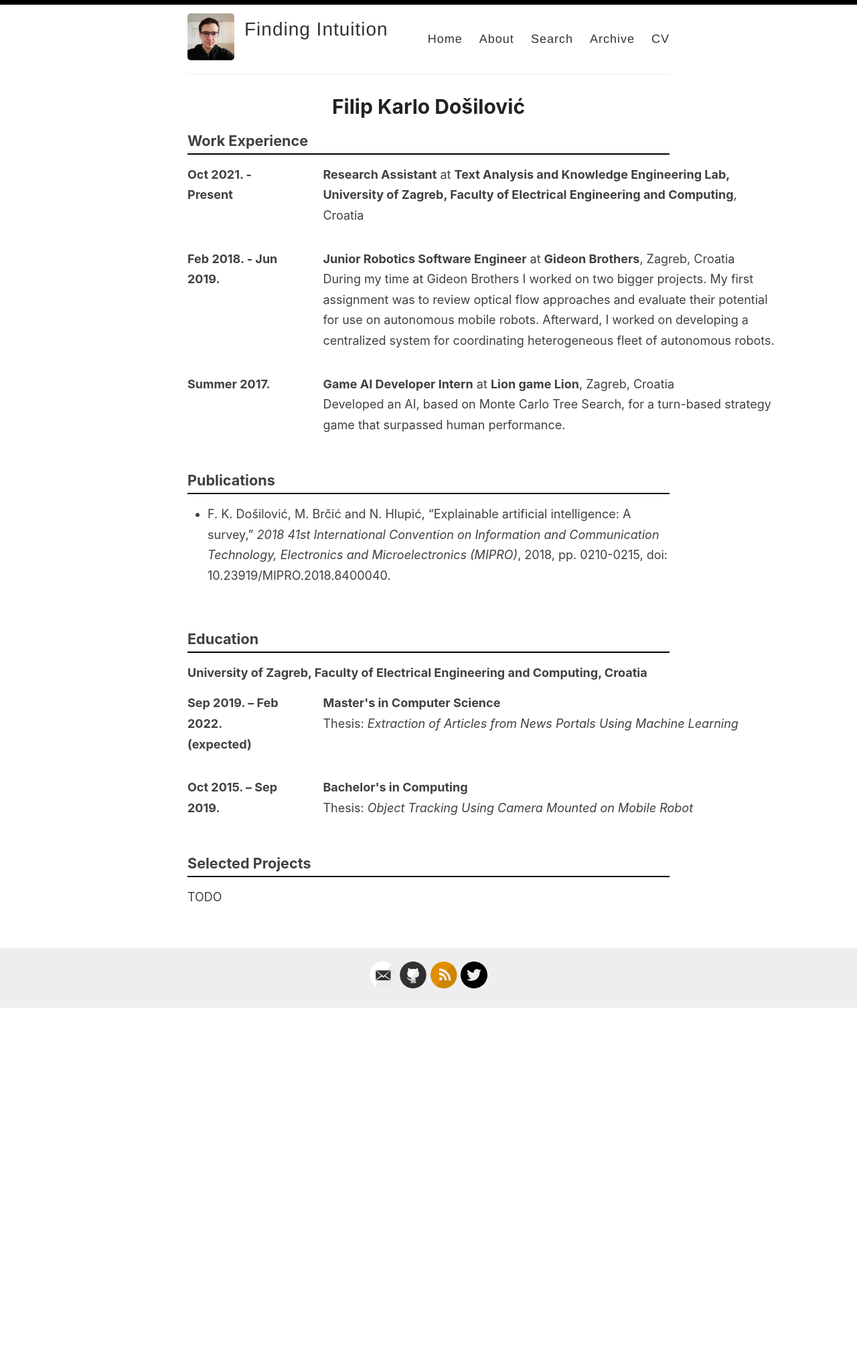
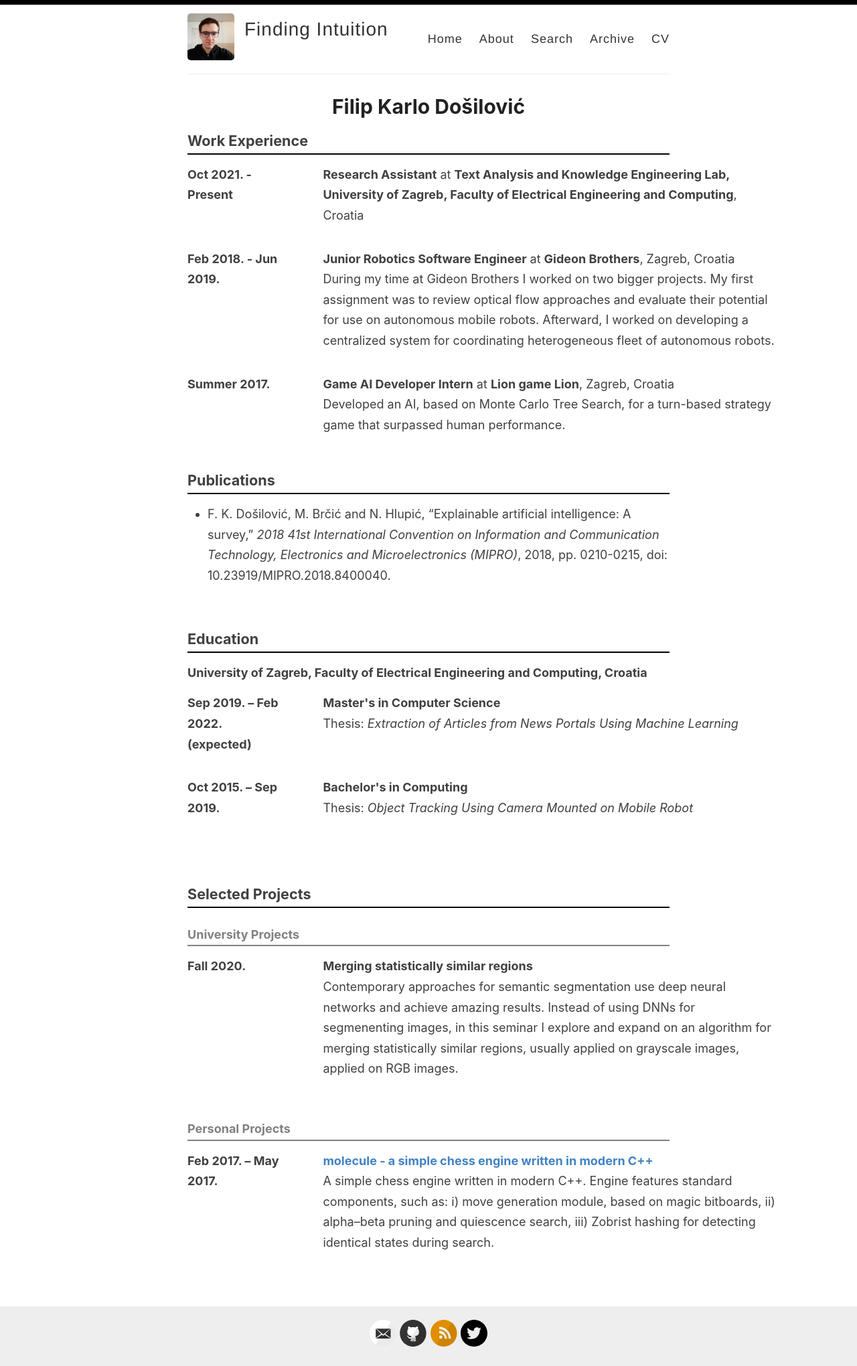
Before and after one commit to hermanzdosilovic/finding-intuition, a Jekyll site: the page built from _pages/cv.md, in a window 1280 px wide. Shown: the whole page at 67% size. Built offline with Jekyll 4.4.1, drawn with Linux system fonts in a browser that asks for light colours; before the commit the page ends 1505 px from its top, so only the background shows below that.

```diff
--- a/_config.yml
+++ b/_config.yml
@@ -24,7 +24,7 @@ footer-links:
   email: filipk.dosilovic@gmail.com
   facebook:
   flickr:
-  github: fkdosilovic/finding-intuition
+  github: fkdosilovic
   instagram:
   linkedin:
   pinterest:
--- a/_layouts/default.html
+++ b/_layouts/default.html
@@ -31,10 +35,10 @@
             <nav>
               <a href="{{ site.baseurl }}/">Home</a>
               <a href="{{ site.baseurl }}/about">About</a>
-              <!-- <a href="{{ site.baseurl }}/getting-started">Getting Started</a> -->
               <a href="{{ site.baseurl }}/search">Search</a>
               <a href="{{ site.baseurl }}/archive">Archive</a>
               <a href="{{ site.baseurl }}/cv">CV</a>
+              <!-- <a href="{{ site.baseurl }}/getting-started">Getting Started</a> -->
             </nav>
           </header>
         </div>
--- a/_pages/cv.md
+++ b/_pages/cv.md
@@ -4,9 +4,8 @@ title: Filip Karlo Došilović
 permalink: /cv/
 ---
 
-<!-- <link rel="stylesheet" type="text/css" href="style.css" /> -->
 
-<p class="h2 underline">Work Experience</p>
+<p class="h2">Work Experience</p>
 
 <div class="experience-entry">
 <span class="entry-date">Oct 2021. - Present</span>
@@ -34,13 +33,12 @@ strategy game that surpassed human performance.
 </span>
 </div>
 
-<p class="h2 underline">Publications</p>
+<p class="h2">Publications</p>
 
 - F. K. Došilović, M. Brčić and N. Hlupić, "Explainable artificial intelligence: A survey," *2018 41st International Convention on Information and Communication Technology, Electronics and Microelectronics (MIPRO)*, 2018, pp. 0210-0215, doi: 10.23919/MIPRO.2018.8400040.
 
 <br />
-
-<p class="h2 underline">Education</p>
+<p class="h2">Education</p>
 
 <span><strong>University of Zagreb, Faculty of Electrical Engineering and Computing, Croatia</strong></span>
 
@@ -64,6 +62,32 @@ strategy game that surpassed human performance.
 </span>
 </div>
 
-<p class="h2 underline">Selected Projects</p>
+<br />
+<p class="h2">Selected Projects</p>
 
-TODO
+<p class="h3">University Projects</p>
+
+<div class="experience-entry">
+<span class="entry-date">Fall 2020.</span>
+<span class="entry-description">
+    <strong>Merging statistically similar regions</strong><br />
+    Contemporary approaches for semantic segmentation use deep neural networks
+    and achieve amazing results. Instead of using DNNs for segmenenting images,
+    in this seminar I explore and expand on an algorithm for merging
+    statistically similar regions, usually applied on grayscale images, applied
+    on RGB images.
+</span>
+</div>
+
+<p class="h3">Personal Projects</p>
+
+<div class="experience-entry">
+<span class="entry-date">Feb 2017. – May 2017.</span>
+<span class="entry-description">
+    <a href="https://github.com/fkdosilovic/molecule"><strong>molecule - a simple chess engine written in modern C++</strong></a>
+    <br /> A simple chess engine written in modern C++. Engine features
+    standard components, such as: i) move generation module, based on magic
+    bitboards, ii) alpha–beta pruning and quiescence search, iii) Zobrist
+    hashing for detecting identical states during search.
+</span>
+</div>
--- a/assets/cv.css
+++ b/assets/cv.css
@@ -2,6 +2,14 @@
   font-weight: bolder;
   font-size: larger;
   border-bottom: 2px solid black;
+}
+
+.h3 {
+  font-weight: bolder;
+  font-size: large;
+  color: gray;
+  margin-top: 25px;
+  border-bottom: 2px solid gray;
 }
 
 .experience-entry {
--- a/assets/style.scss
+++ b/assets/style.scss
@@ -148,7 +148,7 @@ table tr td :last-child {
   border-radius: 4px;
   box-sizing: border-box;
   font-size: 18px;
-  background-color: #fff3ff;
+  // background-color: #efffff;
 }
 
 .share-box {
```
Also changed, not shown: other parts of _layouts/default.html (+4 -0 lines), _pages/about.md (+16 -1 lines).
